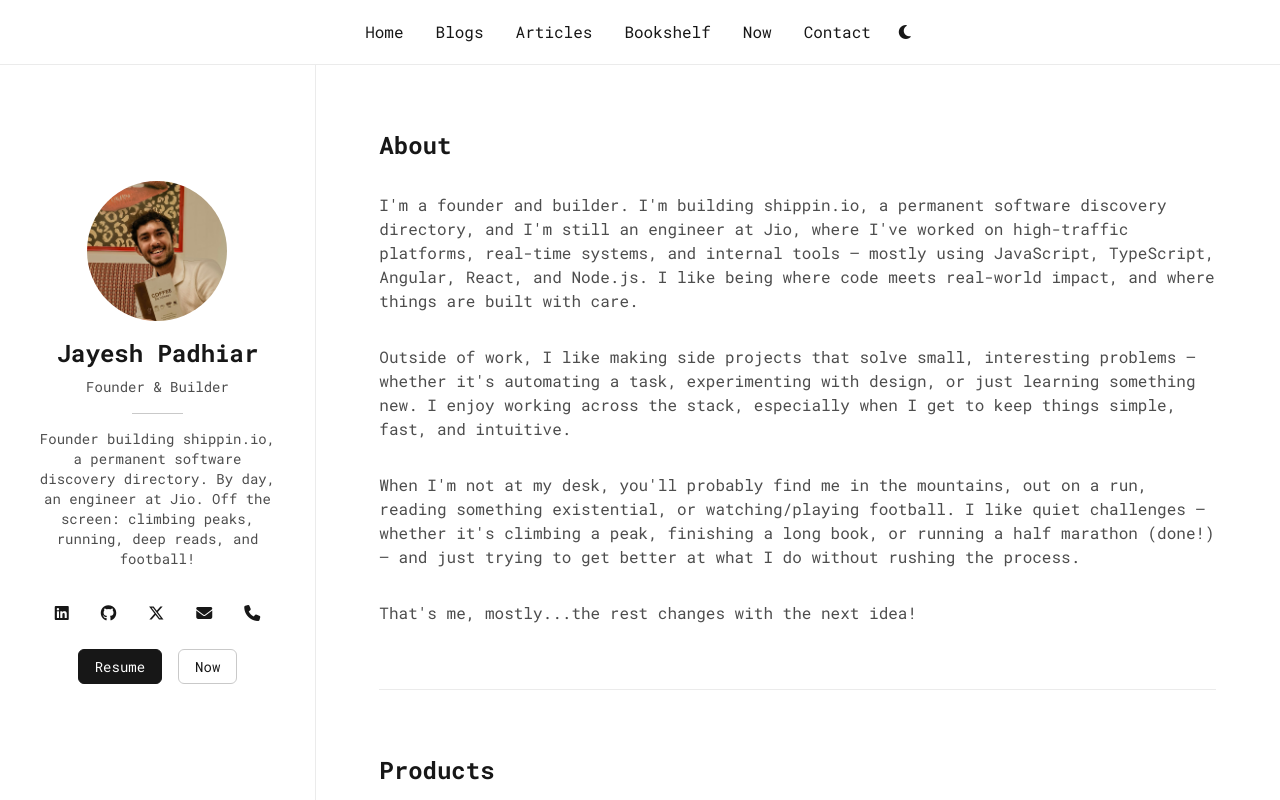
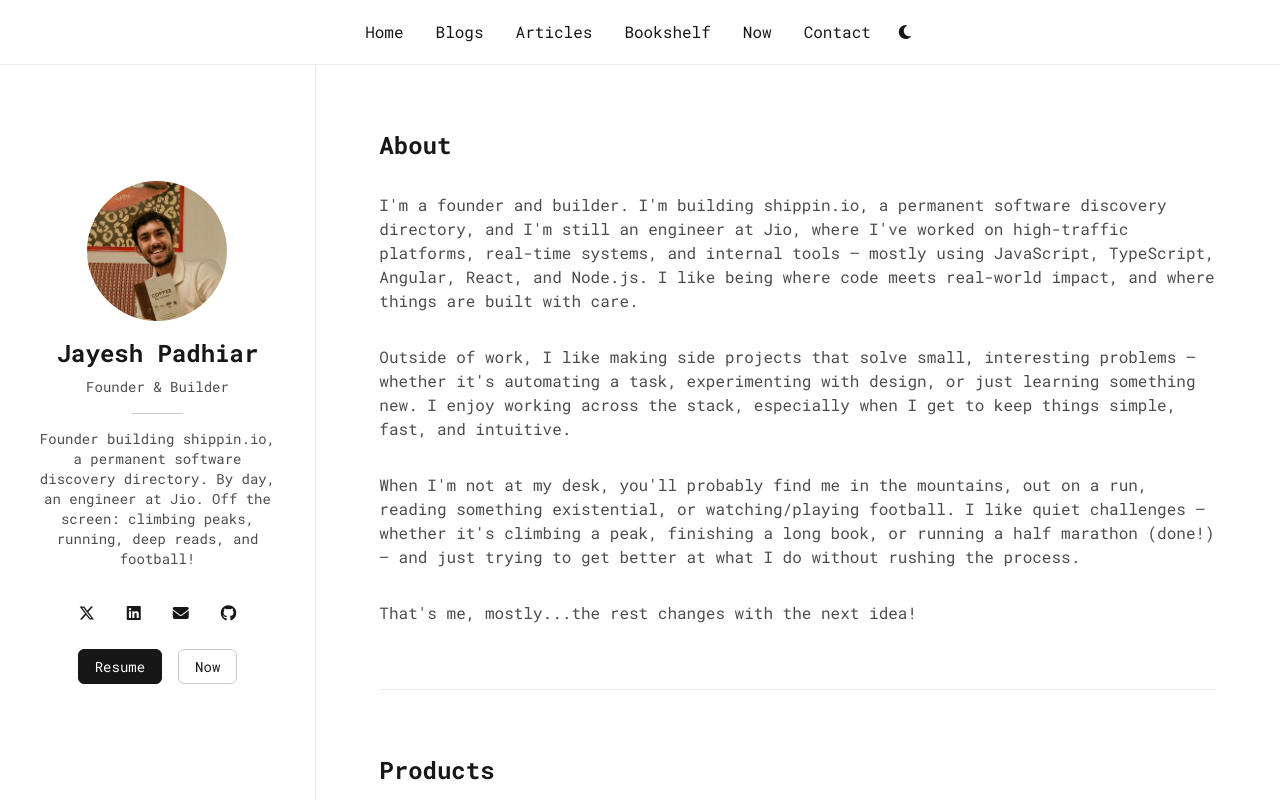
Before and after one commit to JayeshPadhiar/jayeshpadhiar.github.io, a Next.js app: page / in a window 1280 px wide. Shown: the top 800 px of the page. Built offline with nearby package versions, Linux system fonts and the light colour scheme.

Commit message:
contacts section updated

```diff
--- a/src/app/page.tsx
+++ b/src/app/page.tsx
@@ -1,7 +1,6 @@
 import type { Metadata } from "next";
 import Hero from "@/components/Hero";
 import About from "@/components/About";
-import Skills from "@/components/Skills";
 import Experience from "@/components/Experience";
 import Contact from "@/components/Contact";
 import Interests from "@/components/Interests";
@@ -33,7 +32,6 @@ export default function Home() {
         <div className="w-full min-w-0 flex flex-col items-start justify-start px-8 md:px-16">
           <About about={home.about} />
           <Products products={home.products} />
-          <Skills skills={home.skills} />
           <Experience experience={home.experience} />
           <Projects projects={home.projects} />
           <Activity />
--- a/src/components/Contact.tsx
+++ b/src/components/Contact.tsx
@@ -2,14 +2,9 @@ export default function Contact() {
 
 	const contactDetails = [
 		{
-			icon: "fa-solid fa-envelope",
-			link: "mailto:jayeshpadhiar20@gmail.com",
-			label: "jayeshpadhiar20@gmail.com"
-		},
-		{
-			icon: "fa-solid fa-phone",
-			link: "tel:+917218194049",
-			label: "+91-7218194049"
+			icon: "fa-brands fa-x-twitter",
+			link: "https://x.com/JayeshPadhiar",
+			label: "x.com/JayeshPadhiar"
 		},
 		{
 			icon: "fa-brands fa-linkedin",
@@ -17,10 +12,16 @@ export default function Contact() {
 			label: "linkedin.com/in/jayeshpadhiar"
 		},
 		{
-			icon: "fa-brands fa-x-twitter",
-			link: "https://x.com/JayeshPadhiar",
-			label: "x.com/JayeshPadhiar"
-		}
+			icon: "fa-solid fa-envelope",
+			link: "mailto:jayeshpadhiar20@gmail.com",
+			label: "jayeshpadhiar20@gmail.com"
+		},
+		// Hidden for now; uncomment to show the phone number again.
+		// {
+		// 	icon: "fa-solid fa-phone",
+		// 	link: "tel:+917218194049",
+		// 	label: "+91-7218194049"
+		// },
 	]
 	return (
 		<section id="contact" className="w-full flex flex-col items-start justify-start py-16 border-t-1 border-border gap-8">
--- a/src/static/home.json
+++ b/src/static/home.json
@@ -6,19 +6,14 @@
     "description": "Founder building shippin.io, a permanent software discovery directory. By day, an engineer at Jio. Off the screen: climbing peaks, running, deep reads, and football!",
     "socialLinks": [
       {
+        "icon": "fa-brands fa-x-twitter",
+        "platform": "X",
+        "url": "https://x.com/JayeshPadhiar"
+      },
+      {
         "icon": "fa-brands fa-linkedin",
         "platform": "LinkedIn",
         "url": "https://linkedin.com/in/jayeshpadhiar"
-      },
-      {
-        "icon": "fa-brands fa-github",
-        "platform": "GitHub",
-        "url": "https://github.com/jayeshpadhiar"
-      },
-      {
-        "icon": "fa-brands fa-x-twitter",
-        "platform": "X",
-        "url": "https://x.com/JayeshPadhiar"
       },
       {
         "icon": "fa-solid fa-envelope",
@@ -26,9 +21,9 @@
         "url": "mailto:jayeshpadhiar20@gmail.com"
       },
       {
-        "icon": "fa-solid fa-phone",
-        "platform": "Phone",
-        "url": "tel:+917218194049"
+        "icon": "fa-brands fa-github",
+        "platform": "GitHub",
+        "url": "https://github.com/jayeshpadhiar"
       }
     ],
     "buttons": [
```
Also changed, not shown: 2 other files (tests, documents, lock files or other folders).
